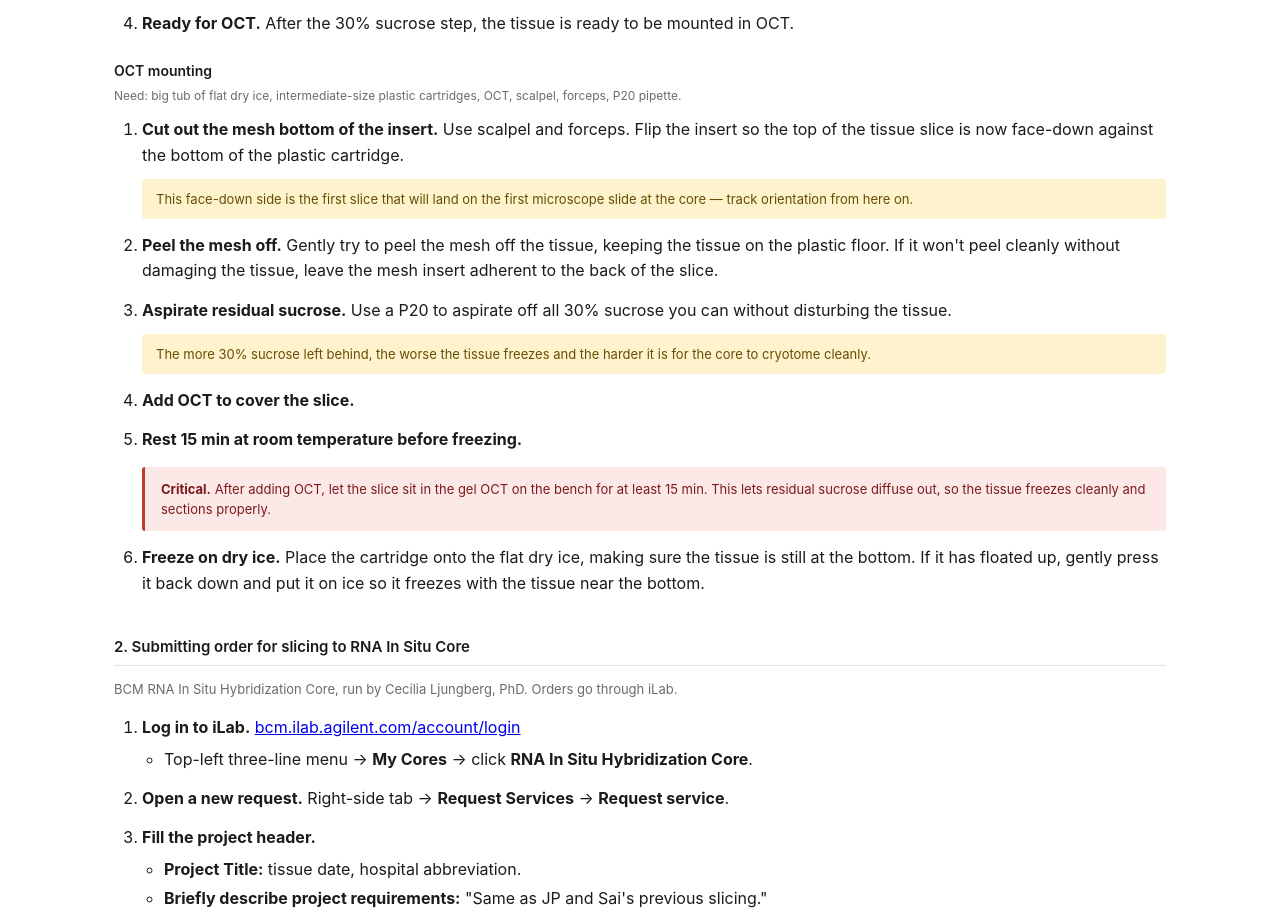
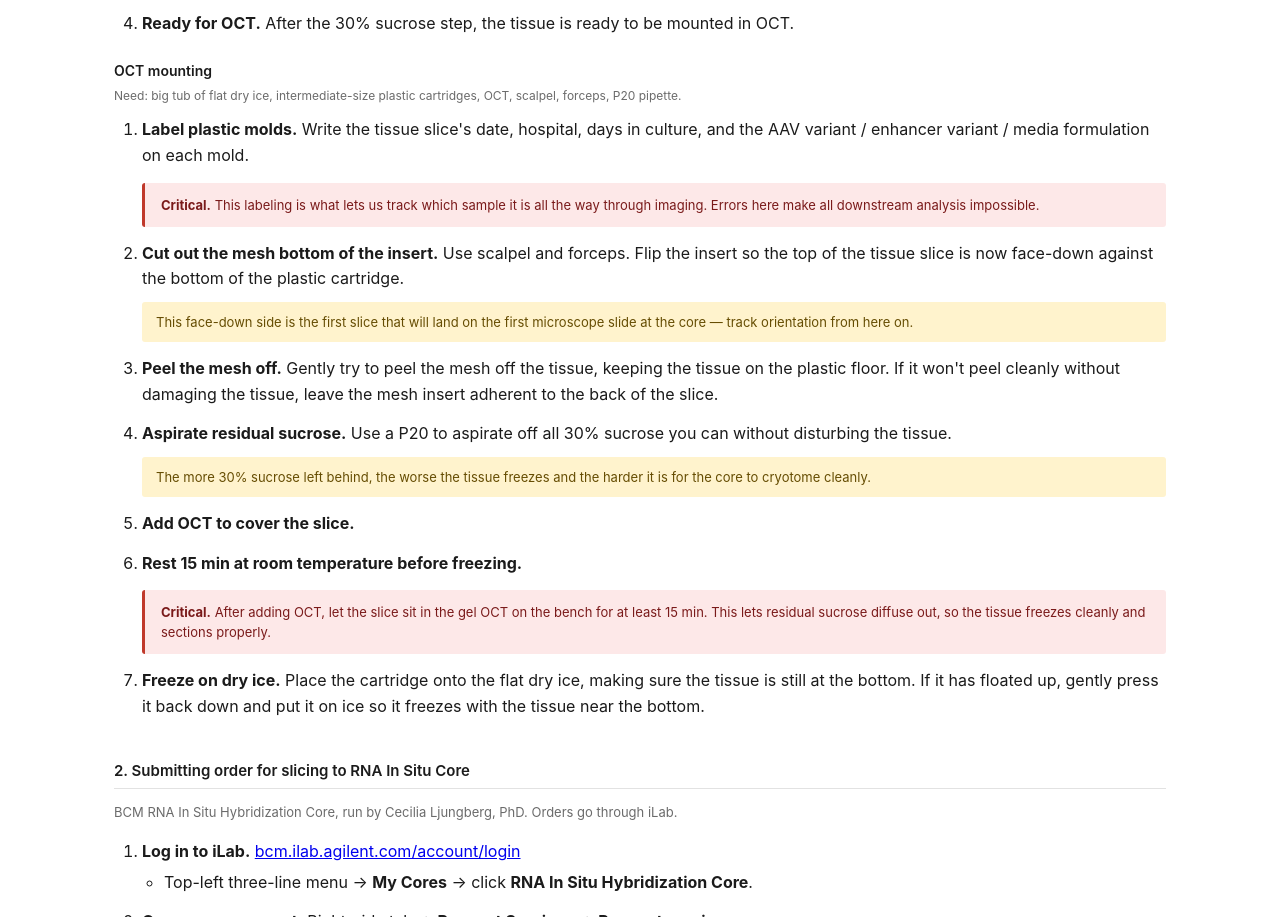
Before and after one commit to jpmcginnis/mcginnislab-protocols, a plain HTML site: page immunostaining/index.html in a window 1280 px wide. Shown: the part 1069-1986 px from the top of the page. Drawn offline with Linux system fonts and the light colour scheme.

Commit message:
Immunostaining: add "Label plastic molds" as OCT mounting step 1
Promotes sample labeling to the first OCT mounting step with a critical
callout — this label is the thread that carries sample identity through
sectioning, staining, and imaging.

Co-Authored-By: Claude Opus 4.7 <noreply@anthropic.com>

```diff
--- a/immunostaining/index.html
+++ b/immunostaining/index.html
@@ -153,6 +153,10 @@
   <p class="recipe-meta">Need: big tub of flat dry ice, intermediate-size plastic cartridges, OCT, scalpel, forceps, P20 pipette.</p>
   <ol class="steps">
     <li>
+      <strong>Label plastic molds.</strong> Write the tissue slice's date, hospital, days in culture, and the AAV variant / enhancer variant / media formulation on each mold.
+      <div class="callout-critical"><strong>Critical.</strong> This labeling is what lets us track which sample it is all the way through imaging. Errors here make all downstream analysis impossible.</div>
+    </li>
+    <li>
       <strong>Cut out the mesh bottom of the insert.</strong> Use scalpel and forceps. Flip the insert so the top of the tissue slice is now face-down against the bottom of the plastic cartridge.
       <div class="callout-watch">This face-down side is the first slice that will land on the first microscope slide at the core — track orientation from here on.</div>
     </li>
```
